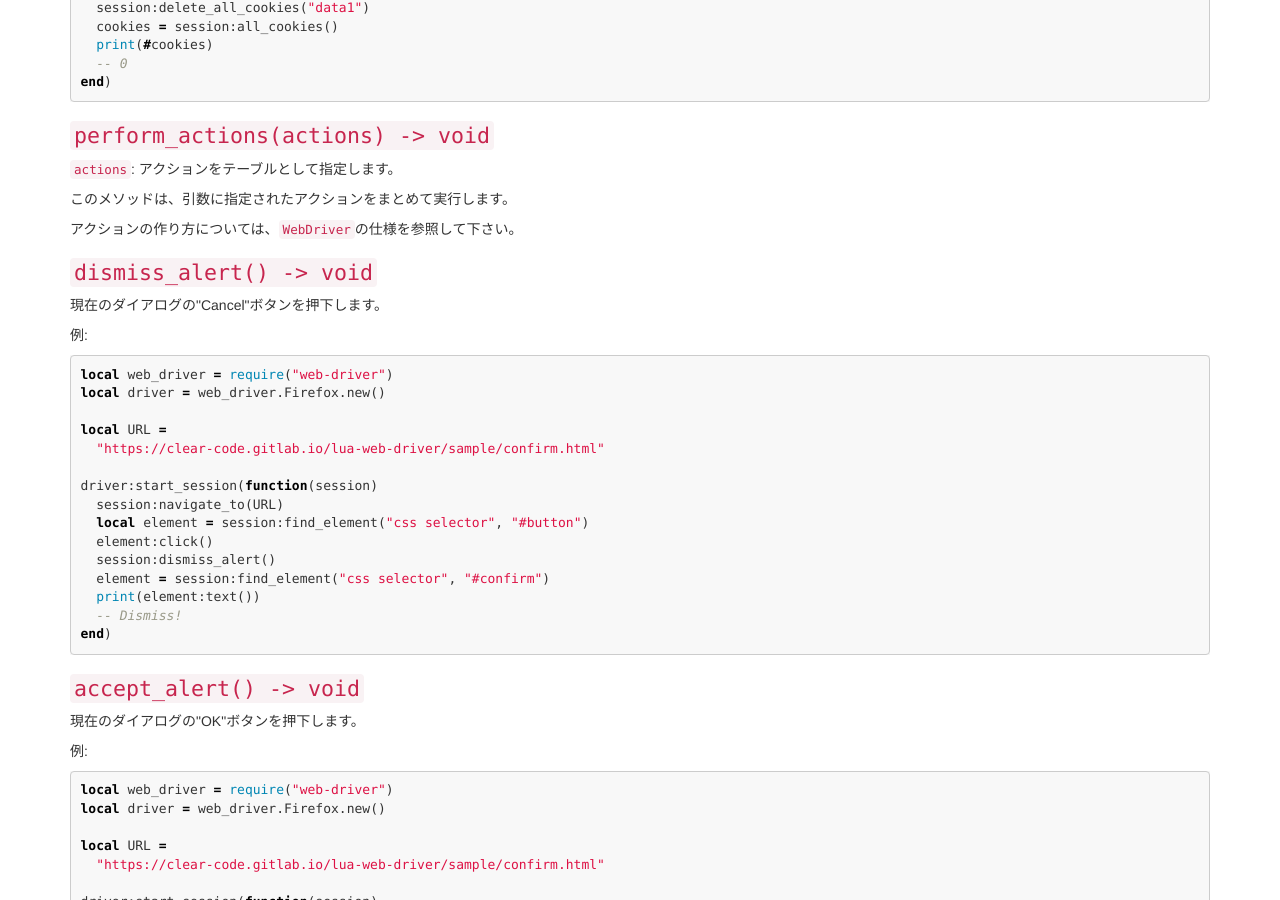
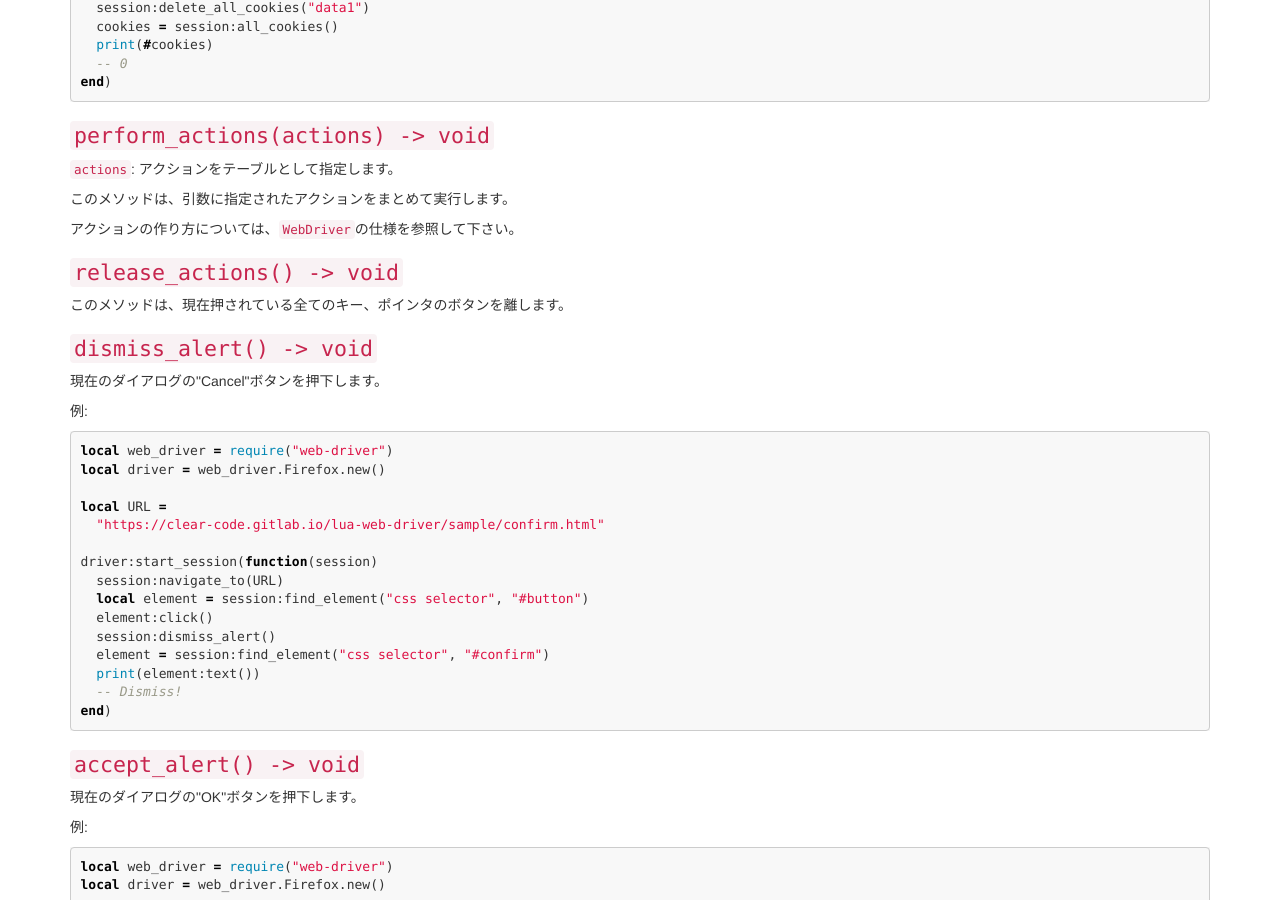
Before and after one commit to clear-code/lua-web-driver, a Jekyll site: the page built from docs/ja/reference/session.md, in a window 1280 px wide and 900 px high, scrolled down 13330 px. Built offline with Jekyll 4.4.1, drawn with Linux system fonts in a browser that asks for light colours.

Commit message:
doc reference: add a reference of Session:release_actions()

```diff
--- a/docs/ja/reference/session.md
+++ b/docs/ja/reference/session.md
@@ -785,6 +785,10 @@ end)
 
 アクションの作り方については、[`WebDriver`][web-driver]の仕様を参照して下さい。
 
+### `release_actions() -> void` {#release-actions}
+
+このメソッドは、現在押されている全てのキー、ポインタのボタンを離します。
+
 ### `dismiss_alert() -> void` {#dismiss-alert}
 
 現在のダイアログの"Cancel"ボタンを押下します。
```
Also changed, not shown: docs/reference/session.md (+4 -0 lines), 1 other file.
